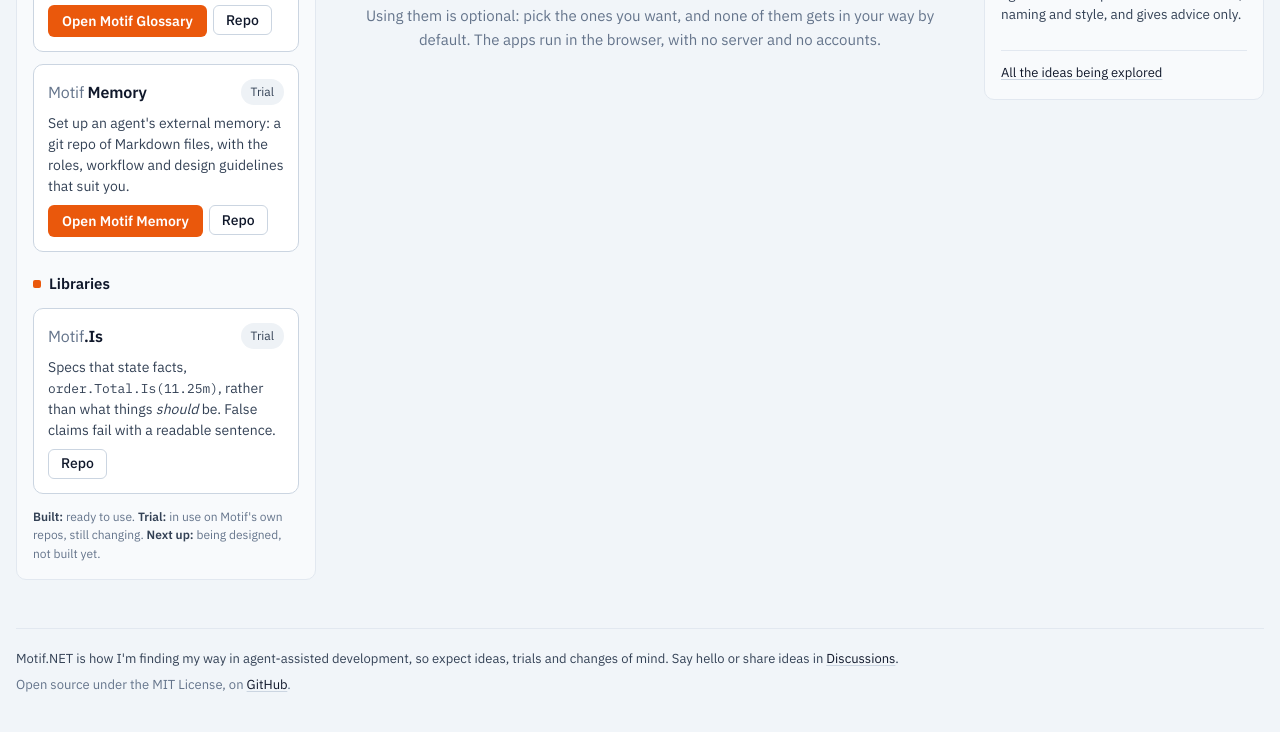
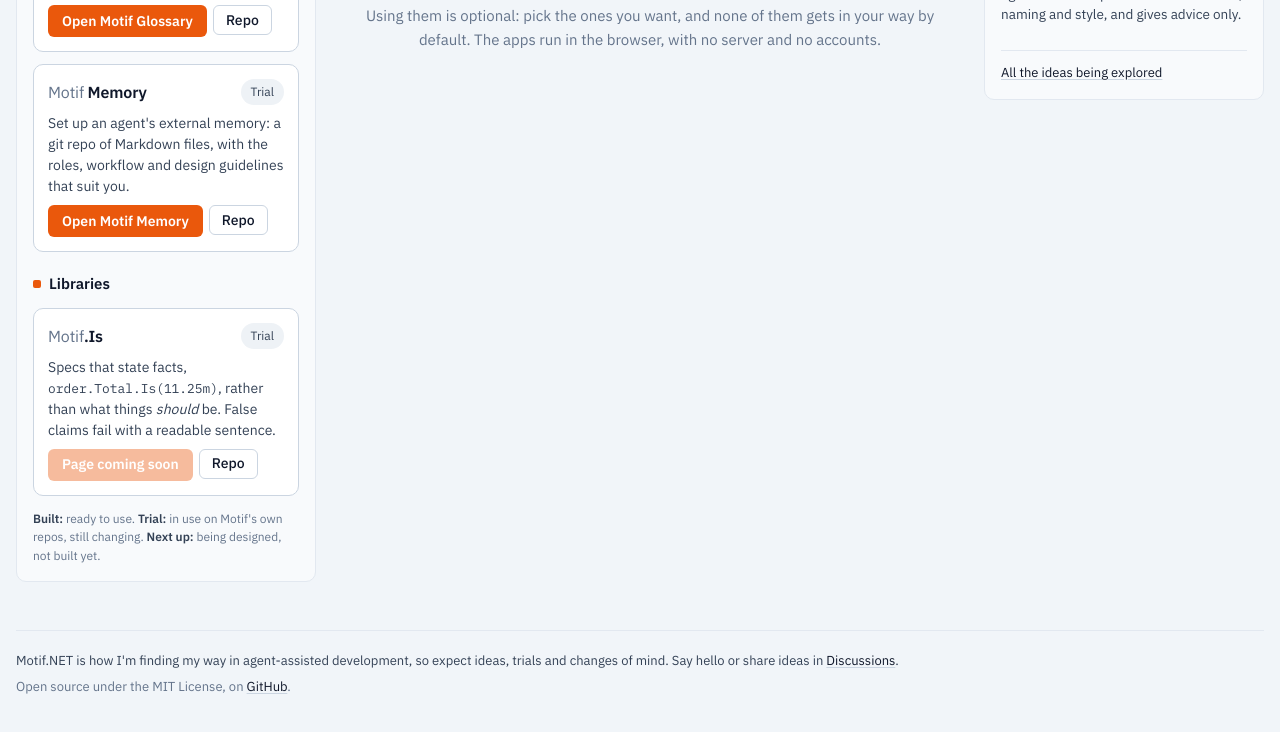
Before and after one commit to motif-dotnet/motif-dotnet.github.io, a plain HTML site: page index.html in a window 1280 px wide. Shown: the part 523-1255 px from the top of the page. Drawn offline with Linux system fonts and the light colour scheme.

Commit message:
Motif.Is card: a Page coming soon button until its page exists

```diff
--- a/index.html
+++ b/index.html
@@ -102,6 +102,7 @@
                     </div>
                     <p>Specs that state facts, <code>order.Total.Is(11.25m)</code>, rather than what things <i>should</i> be. False claims fail with a readable sentence.</p>
                     <div class="row wrap">
+                        <button class="primary" type="button" disabled title="A page for Motif.Is is on the way">Page coming soon</button>
                         <a class="ghost" href="https://github.com/motif-dotnet/Motif.Is">Repo</a>
                     </div>
                 </article>
```
